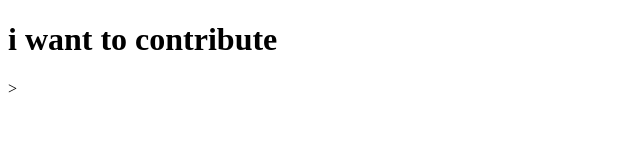
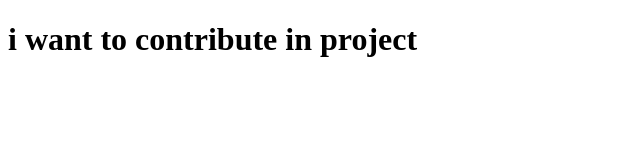
Before and after one commit to CoCreate-app/CoCreate-calculate, a website: page mohd.html in a window 1280 px wide. Shown: the whole page, without its empty margins (0-640 px from the left). Drawn offline with Linux system fonts and the light colour scheme.

Commit message:
create mohd.html

```diff
--- a/mohd.html
+++ b/mohd.html
@@ -4,6 +4,7 @@
 	<title></title>
 </head>
 <body>
-<h1>i want to contribute</h1>>
+<h1>i want to contribute in project
+</h1>
 </body>
 </html>
```
